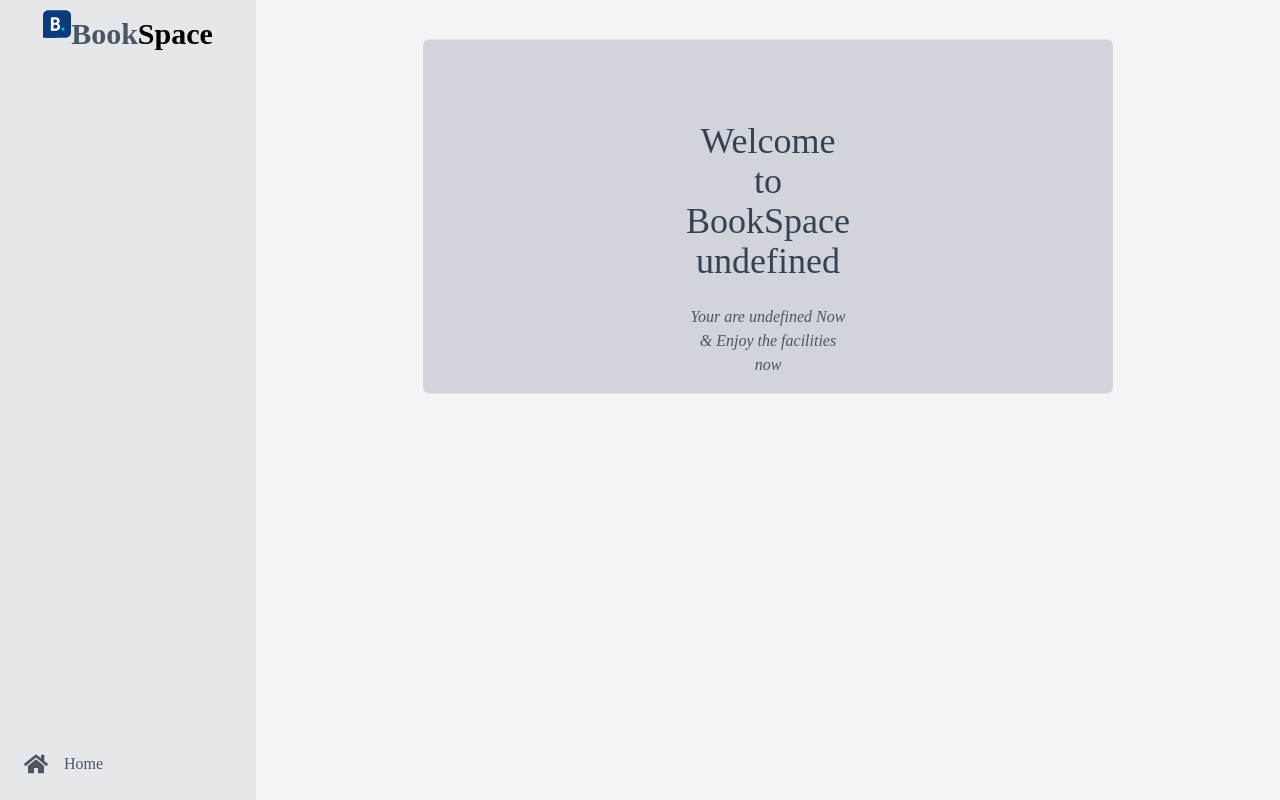
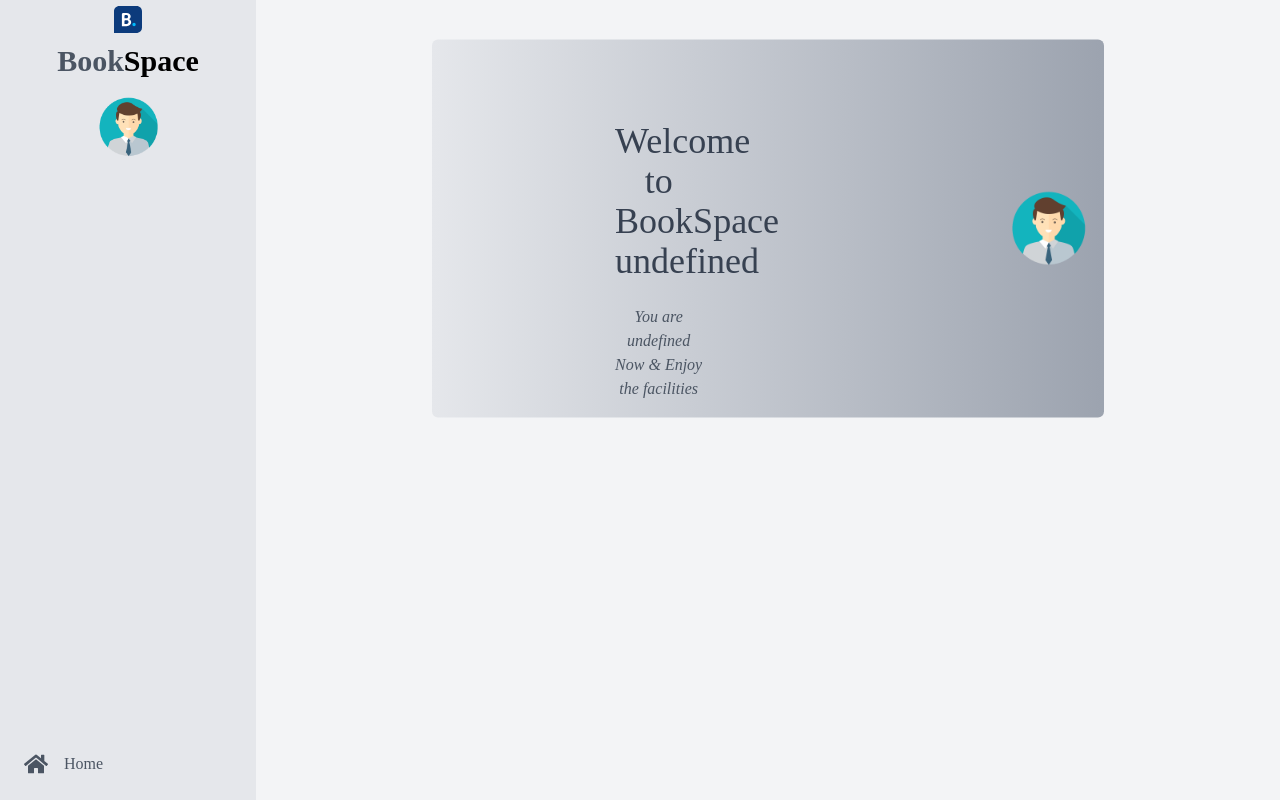
Before and after one commit to NOMAN1802/Meeting-Room-Client, a React (Vite) app: page /dashboard in a window 1280 px wide. Built offline with nearby package versions, Linux system fonts and the light colour scheme.

Commit message:
service ad done

```diff
--- a/src/components/Dashboard/Sidebar.tsx
+++ b/src/components/Dashboard/Sidebar.tsx
@@ -9,6 +9,7 @@ import { motion, AnimatePresence } from 'framer-motion';
 import Container from '../Container/Container';
 import { useAppSelector } from '../../redux/hooks';
 import { useCurrentUser } from '../../redux/features/authSlice';
+import ProfImg from "../../assets/images/admin.png";
 
 const Sidebar = () => {
   const [isOpen, setIsOpen] = useState(false);
@@ -79,7 +80,7 @@ const Sidebar = () => {
           >
             <div>
               {/* Branding & Profile Info */}
-              <Link to='/' className='flex-grow flex justify-center'>
+              <Link to='/' className='flex-grow flex justify-center items-center flex-col'>
                 <motion.img
                   initial={{ y: 0 }}
                   animate={{ y: [0, -10, 0] }}
@@ -92,7 +93,17 @@ const Sidebar = () => {
                 <h2 className='text-3xl font-bold text-black'>
                   <span className='text-gray-600'>Book</span>Space
                 </h2>
+
               </Link>
+               {/* Profile Image & Name */}
+               <div className='flex flex-col items-center mt-4'>
+                  <img
+                    src={ProfImg}
+                    alt='Profile'
+                    className='w-16 h-16 rounded-full object-cover'
+                  />
+                  <p className='mt-2 text-lg font-medium text-gray-700'>{user?.name}</p>
+                </div>
 
               {/* Nav Items */}
               <div className='flex flex-col justify-between flex-1 mt-6'>
@@ -183,8 +194,8 @@ const Sidebar = () => {
       <div className='hidden md:flex md:fixed md:flex-col md:justify-between md:overflow-x-hidden md:bg-gray-200 md:w-64 md:space-y-6 md:px-2 md:py-4 md:inset-y-0 md:left-0'>
         <div>
           {/* Branding & Profile Info */}
-          <Link to='/' className='flex-grow flex justify-center'>
-          <motion.img
+          <Link to='/' className='flex-grow flex justify-center items-center flex-col'>
+            <motion.img
               initial={{ y: 0 }}
               animate={{ y: [0, -10, 0] }}
               transition={{ repeat: Infinity, duration: 2, ease: 'easeInOut', delay: 0.5 }}
@@ -196,9 +207,18 @@ const Sidebar = () => {
             <h2 className='text-3xl font-bold text-black'>
               <span className='text-gray-600'>Book</span>Space
             </h2>
-          </Link>
 
 
+          </Link>
+          {/* Profile Image & Name */}
+          <div className='flex flex-col items-center mt-4'>
+              <img
+                src={ProfImg}
+                alt='Profile'
+                className='w-16 h-16 rounded-full object-cover'
+              />
+              <p className='mt-2 text-lg font-medium text-gray-700'>{user?.name}</p>
+            </div>
 
           {/* Nav Items */}
           <div className='flex flex-col justify-between flex-1 mt-6'>
@@ -225,7 +245,7 @@ const Sidebar = () => {
                     className={({ isActive }) => `flex items-center px-4 py-2 mt-5 text-gray-600 ${isActive ? 'active1' : 'default'}`}
                   >
                     <IoBagAddSharp className='w-6 h-6' />
-                    <span className='mx-4 font-medium'>Add Slots</span>
+                    <span className='mx-4 font-medium'>Add Slot</span>
                   </NavLink>
                   <NavLink
                     to='/dashboard/manage-slots'
--- /dev/null
+++ b/src/components/ServiceAd/SerViceAd.tsx
@@ -0,0 +1,50 @@
+import { useEffect, useState } from "react";
+import SectionTitle from "../SectionTitle/SectionTitle";
+import { motion } from "framer-motion";
+
+// Define a type for the ad items
+interface Ad {
+  id: number;
+  subject_image: string;
+  subject_name: string;
+}
+
+const SerViceAd = () => {
+
+  const [ads, setAd] = useState<Ad[]>([]);
+
+  useEffect(() => {
+    fetch('/JSON/ads.json')
+      .then(res => res.json())
+      .then(data => setAd(data));
+  }, []);
+
+  return (
+    <div>
+      <SectionTitle heading="Top Services" subHeading="That's why you prefer us..." />
+      <div className='max-w-screen-xl md:mx-auto mx-5 my-20 sm:mx-20'>
+        <div className='my-20 grid grid-cols-1 md:grid-cols-4 gap-10'>
+          {
+            ads.map((ad, index) => (
+              <motion.div
+              initial={{ y: 0 }}
+                  animate={{ y: [0, -10, 0] }}
+                  transition={{ repeat: Infinity, duration: 2, ease: "easeInOut", delay: index * 0.2 }}
+               key={ad.id} className='bg-gray-200 bg-gradient-to-r from-gray-300 to-gray-400 shadow-2xl flex gap-2 items-center p-4 rounded-xl hover:bg-gray-800 hover:text-white'>
+                <img
+
+                  className='w-20 rounded-md'
+                  src={ad.subject_image}
+                  alt={ad.subject_name}
+                />
+                <h1 className='text-2xl'>{ad.subject_name}</h1>
+              </motion.div>
+            ))
+          }
+        </div>
+      </div>
+    </div>
+  );
+};
+
+export default SerViceAd;
--- a/src/layout/DashboardLayout.tsx
+++ b/src/layout/DashboardLayout.tsx
@@ -5,12 +5,12 @@ import PageTitle from '../components/PageTitle/PageTitle';
 import { motion } from "framer-motion";
 import { useAppSelector } from '../redux/hooks';
 import { useCurrentUser } from '../redux/features/authSlice';
+import ProfImg from "../assets/images/admin.png"
 
 const DashboardLayout = () => {
   const location = useLocation();
   const [isOutletEmpty, setIsOutletEmpty] = useState(true);
-
-  const user = useAppSelector(useCurrentUser)
+  const user = useAppSelector(useCurrentUser);
 
   useEffect(() => {
     setIsOutletEmpty(location.pathname === '/dashboard');
@@ -22,12 +22,28 @@ const DashboardLayout = () => {
       <div className='flex-1 flex flex-col justify-center items-center md:ml-24 bg-gray-100'>
         {isOutletEmpty && (
           <motion.div
-          initial={{ y: 0 }}
-              animate={{ y: [0, -10, 0] }}
-              transition={{ repeat: Infinity, duration: 2, ease: "easeInOut", delay: 0.2 }}
-          className='absolute top-12 text-center bg-gray-300 rounded-md p-4'>
-            <PageTitle heading={`Welcome to BookSpace ${user?.name}`} subHeading={`Your are ${user?.role} Now & Enjoy the facilities now`} />
+            initial={{ y: 0 }}
+            animate={{ y: [0, -10, 0] }}
+            transition={{ repeat: Infinity, duration: 2, ease: "easeInOut", delay: 0.2 }}
+            className='absolute top-12 text-center  bg-gradient-to-r from-gray-200 to-gray-400 rounded-md p-4 md:max-w-2xl w-full flex flex-col items-center md:grid md:grid-cols-3 gap-4'
+          >
 
+            {/* Welcome Text */}
+            <div className='col-span-2 flex flex-col justify-center'>
+              <PageTitle
+                heading={`Welcome to BookSpace ${user?.name}`}
+                subHeading={`You are ${user?.role} Now & Enjoy the facilities`}
+              />
+            </div>
+
+             {/* Profile Image */}
+             <div className='col-span-1 flex justify-center md:justify-end'>
+              <img
+                src={ProfImg}
+                alt='Profile'
+                className='w-20 h-20 rounded-full object-cover'
+              />
+            </div>
           </motion.div>
         )}
         <div className='p-6 w-full'>
@@ -36,6 +52,6 @@ const DashboardLayout = () => {
       </div>
     </div>
   );
-}
+};
 
 export default DashboardLayout;
--- a/src/pages/Home/Home.tsx
+++ b/src/pages/Home/Home.tsx
@@ -1,10 +1,12 @@
 import Banner from "../../components/Banner/Banner";
 import Container from "../../components/Container/Container";
+import SerViceAd from "../../components/ServiceAd/SerViceAd";
 
 const Home = () => {
     return (
         <Container>
             <Banner/>
+            <SerViceAd/>
         </Container>
     );
 };
```
Also changed, not shown: public/JSON/ads.json (added, +23 -0 lines).
